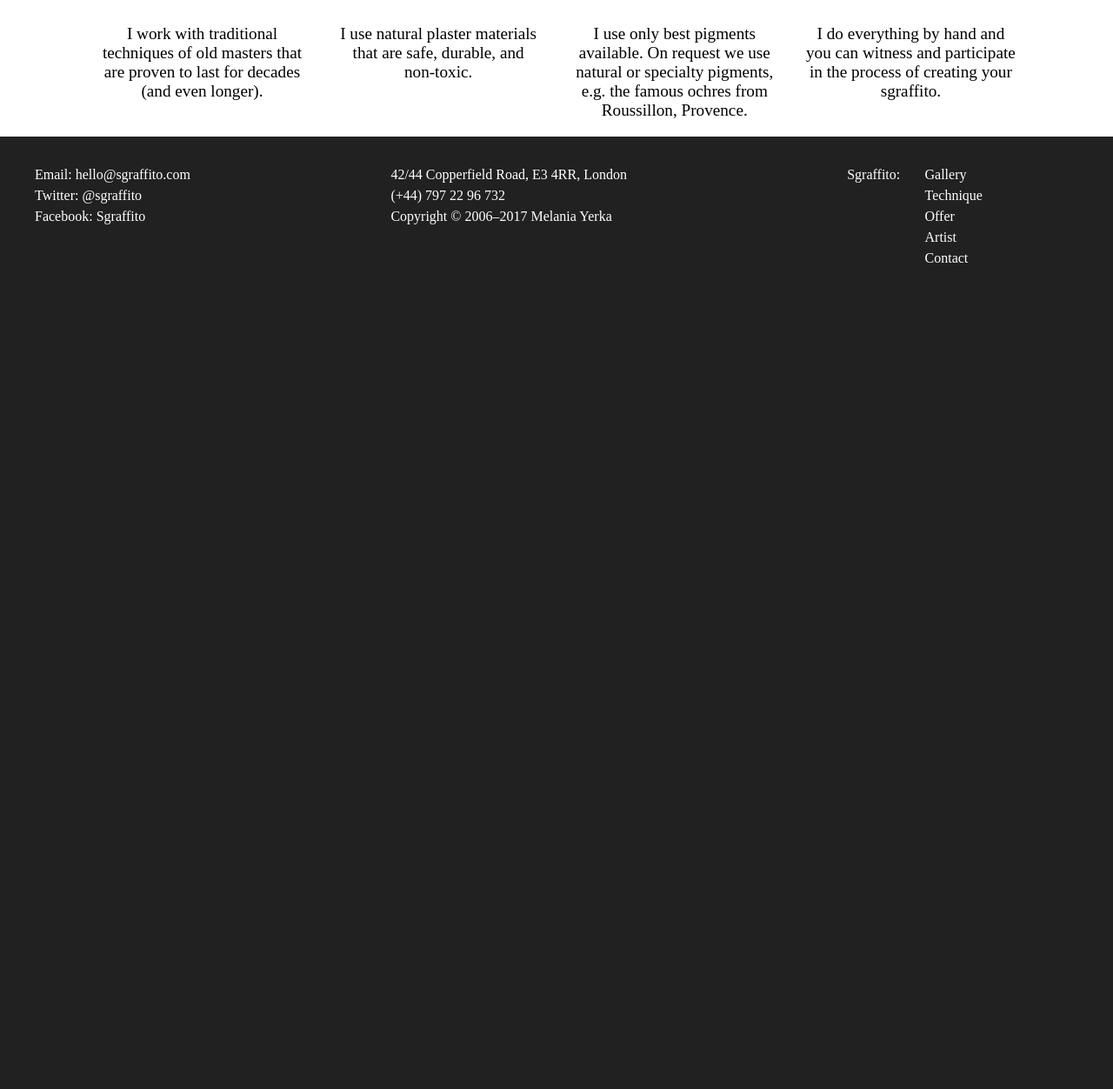
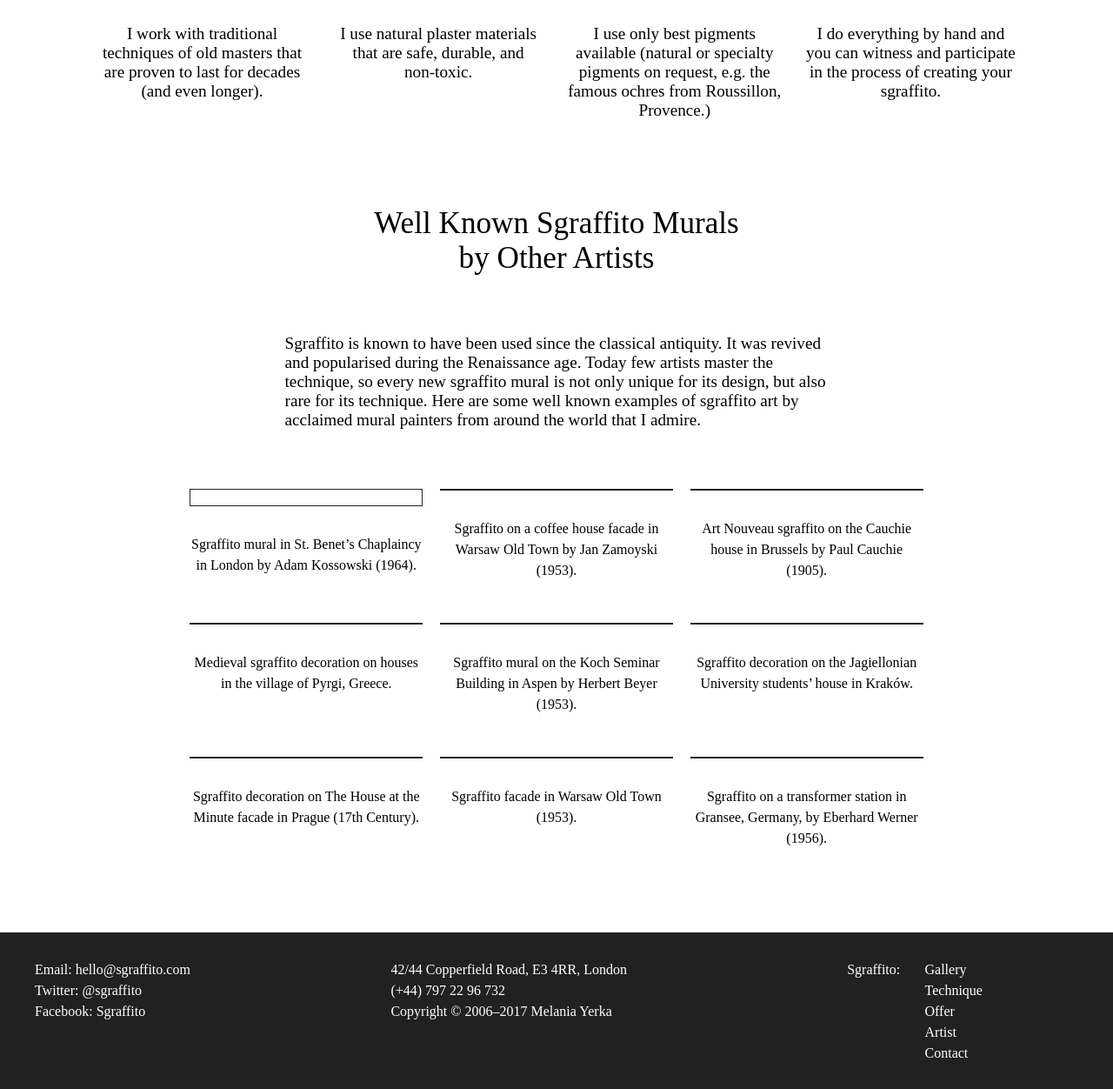
Before and after one commit to marek-kultys/trowel-and-lime, a Jekyll site: the page built from technique/index.html, in a window 1280 px wide, cut to the strip 2250-3502 px from the top of the page. Shown: the whole strip at 87% size. Built offline with Jekyll 4.4.1, drawn with Linux system fonts in a browser that asks for light colours; some web fonts are replaced; before the commit the page ends 2587 px from its top, so only the background shows below that.

Commit message:
examples gallery skeleton

```diff
--- a/_sass/main.scss
+++ b/_sass/main.scss
@@ -16,9 +16,9 @@ main {
       padding: 3em 0em;
       @include span-columns(6);
       @include shift(3);
-      @include media($large) {
-         @include span-columns(8);
-         @include shift(2);
+      @include media($wide) {
+         @include span-columns(7);
+         @include shift(2.5);
       }
       @include media($medium) {
          @include span-columns(10);
--- a/_sass/technique.scss
+++ b/_sass/technique.scss
@@ -11,10 +11,11 @@
          @include span-columns(11);
          @include shift(0.5);
       }
-      @include media($medium) {
+      @include media($small) {
          @include span-columns(10);
          @include shift(1);
       }
+      margin-bottom: 2em;
    }
 
    .materials-unit {
@@ -64,6 +65,44 @@
       }
    }
 
+   .section-examples {
+      @include span-columns(8);
+      @include shift(2);
+      @include media($medium) {
+         @include span-columns(10);
+         @include shift(1);
+      }
+      @include media($small) {
+         @include span-columns(8);
+         @include shift(2);
+      }
+      margin-bottom: 6em;
+   }
+
+   .examples-unit {
+      text-align: center;
+      @include span-columns(4);
+      @include omega(3n);
+      @include media($small) {
+         @include span-columns(12);
+      }
+      p {
+         margin-top: 0em;
+      }
+   }
+
+   .example {
+      margin-top: 3em;
+      margin-bottom: 2em;
+      margin-left: auto;
+      margin-right: auto;
+      height: auto;
+      width: 100%;
+      padding: 0px;
+      border: 1px solid $black;
+      background-size: cover;
+   }
+
    // IMAGES
    #technique-hero {
       background-image: url("/img/test2.jpg");
@@ -73,7 +112,44 @@
       background-image: url("/img/test3.jpg");
    }
 
-   #badge-1, #badge-2, #badge-3, #badge-4 {
+   #badge-1 {
+      background-image: url("/img/technique/test4.jpg");
+   }
+   #badge-2 {
+      background-image: url("/img/technique/test4.jpg");
+   }
+   #badge-3 {
+      background-image: url("/img/technique/test4.jpg");
+   }
+   #badge-4 {
+      background-image: url("/img/technique/test4.jpg");
+   }
+
+   #example-1 {
+      background-image: url("/img/technique/test4.jpg");
+   }
+   #example-2 {
+      background-image: url("/img/technique/test4.jpg");
+   }
+   #example-3 {
+      background-image: url("/img/technique/test4.jpg");
+   }
+   #example-4 {
+      background-image: url("/img/technique/test4.jpg");
+   }
+   #example-5 {
+      background-image: url("/img/technique/test4.jpg");
+   }
+   #example-6 {
+      background-image: url("/img/technique/test4.jpg");
+   }
+   #example-7 {
+      background-image: url("/img/technique/test4.jpg");
+   }
+   #example-8 {
+      background-image: url("/img/technique/test4.jpg");
+   }
+   #example-9 {
       background-image: url("/img/technique/test4.jpg");
    }
 
--- a/technique/index.html
+++ b/technique/index.html
@@ -62,7 +62,7 @@ label: technique
          </div>
          <div class="materials-unit">
             <div class="badge" id="badge-3"></div>
-            <p>I use only best pigments available. On request we use natural or specialty pigments, e.g. the famous ochres from Roussillon, Provence.</p>
+            <p>I use only best pigments available (natural or specialty pigments on request, e.g. the famous ochres from Roussillon, Provence.)</p>
          </div>
          <div class="materials-unit">
             <div class="badge" id="badge-4"></div>
@@ -71,4 +71,57 @@ label: technique
       </div>
    </section>
 
+   <section>
+      <div class="section-block no-padding-bottom">
+         <h2>Well Known Sgraffito Murals <nobr>by Other Artists</nobr></h2>
+      </div>
+   </section>
+
+   <section>
+      <div class="section-block paragraph no-padding-bottom">
+         <p>Sgraffito is known to have been used since the classical antiquity. It was revived and popularised during the Renaissance age. Today few artists master the technique, so every new sgraffito mural is not only unique for its design, but also rare for its technique. Here are some well known examples of sgraffito art by acclaimed mural painters from around the world that I admire.</p>
+      </div>
+   </section>
+
+   <section>
+      <div class="section-examples">
+         <div class="examples-unit">
+            <div class="example"><img src=""></div>
+            <h6>Sgraffito mural in St. Benet’s Chaplaincy in London by Adam Kossowski (1964).</h6>
+         </div>
+         <div class="examples-unit">
+            <div class="example"></div>
+            <h6>Sgraffito on a coffee house facade in Warsaw Old Town by Jan Zamoyski (1953).</h6>
+         </div>
+         <div class="examples-unit">
+            <div class="example"></div>
+            <h6>Art Nouveau sgraffito on the Cauchie house in Brussels by Paul Cauchie (1905).</h6>
+         </div>
+         <div class="examples-unit">
+            <div class="example"></div>
+            <h6>Medieval sgraffito decoration on houses in the village of Pyrgi, Greece.</h6>
+         </div>
+         <div class="examples-unit">
+            <div class="example"></div>
+            <h6>Sgraffito mural on the Koch Seminar Building in Aspen by Herbert Beyer (1953).</h6>
+         </div>
+         <div class="examples-unit">
+            <div class="example"></div>
+            <h6>Sgraffito decoration on the Jagiellonian University students’ house in Kraków.</h6>
+         </div>
+         <div class="examples-unit">
+            <div class="example"></div>
+            <h6>Sgraffito decoration on The House at the Minute facade in Prague (17th Century).</h6>
+         </div>
+         <div class="examples-unit">
+            <div class="example"></div>
+            <h6>Sgraffito facade in Warsaw Old Town (1953).</h6>
+         </div>
+         <div class="examples-unit">
+            <div class="example"></div>
+            <h6>Sgraffito on a transformer station in Gransee, Germany, by Eberhard Werner (1956).</h6>
+         </div>
+      </div>
+   </section>
+
 </article>
```
